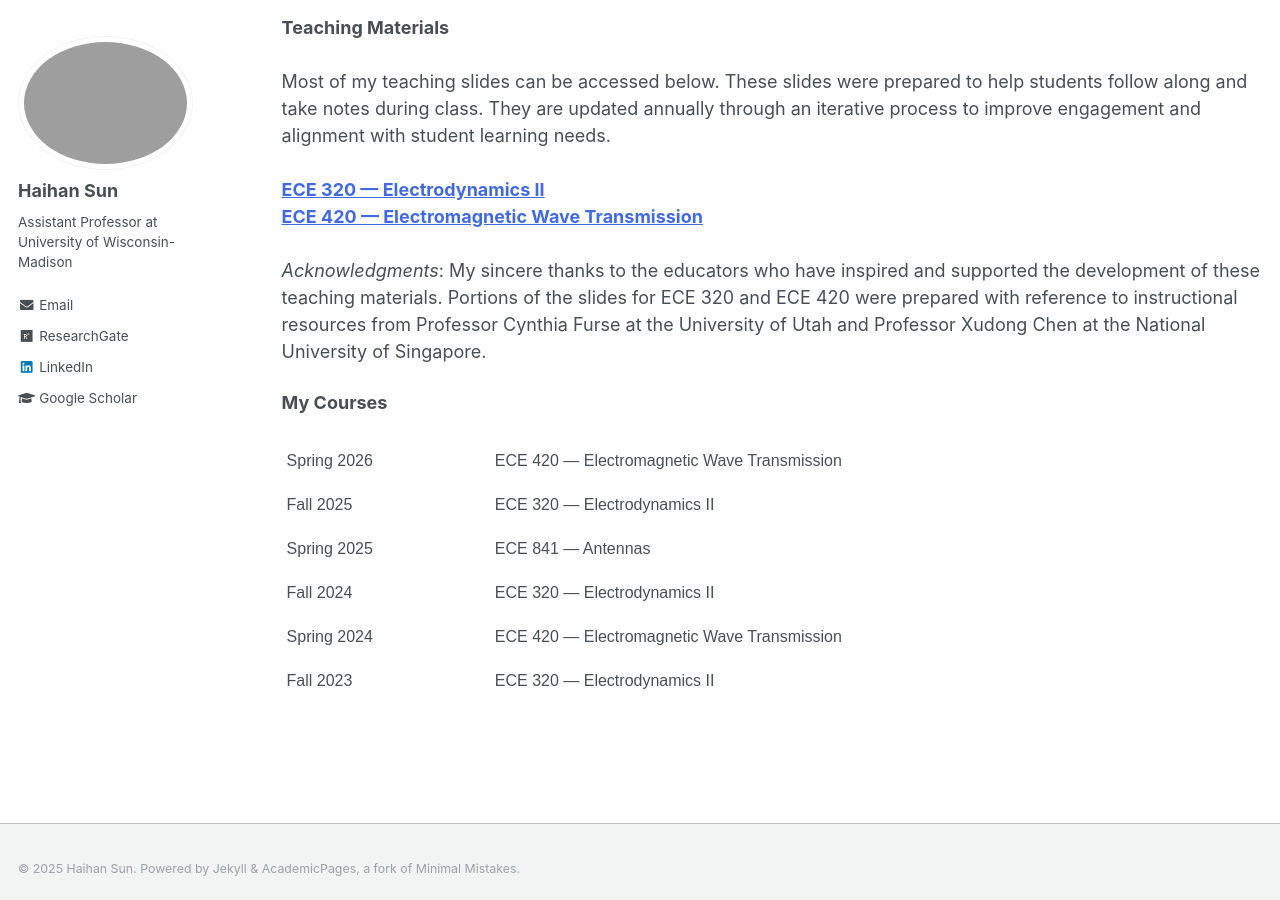
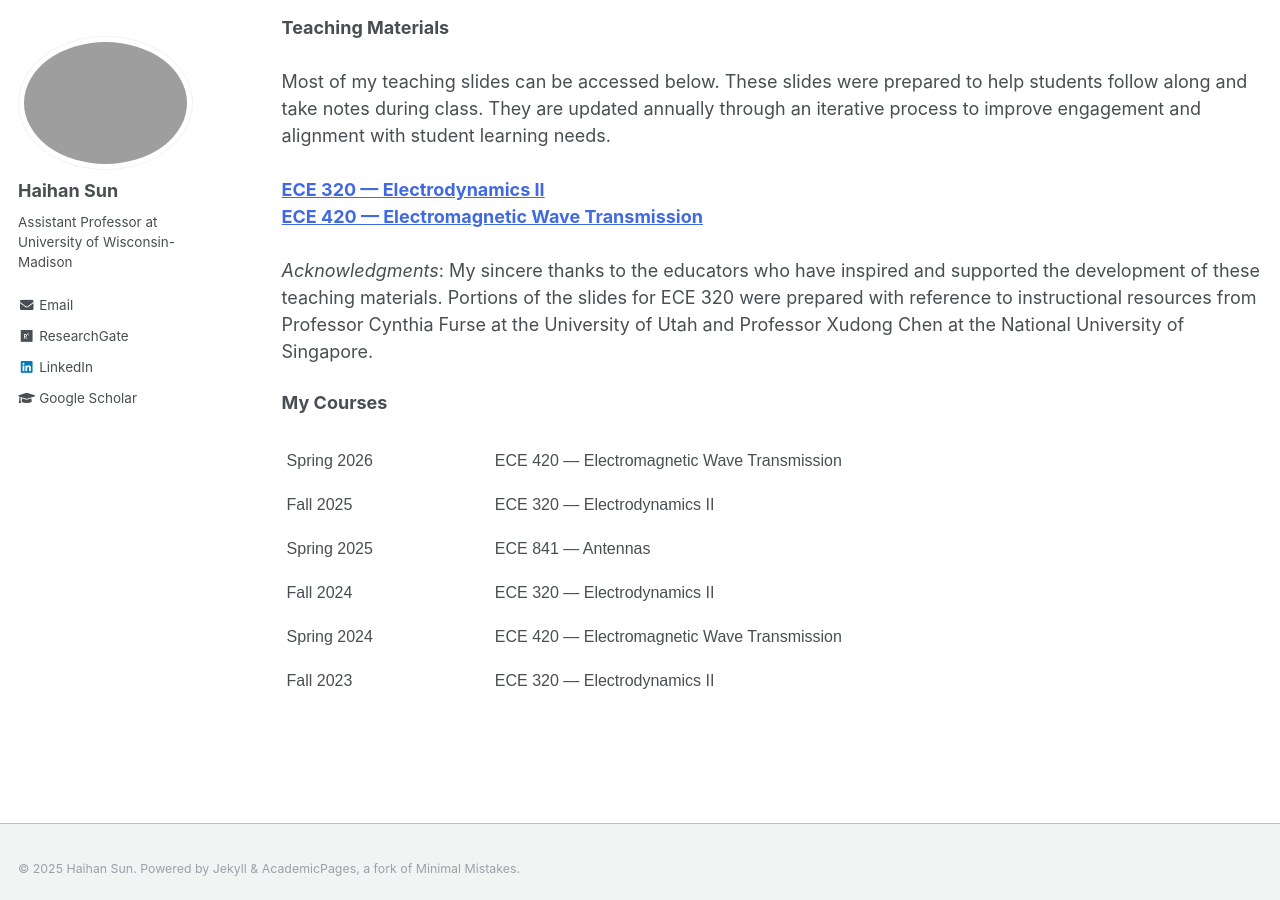
Before and after one commit to Haihan-Sun/Haihan-Sun.github.io, a Jekyll site: the page built from _pages/teaching.html, in a window 1280 px wide and 900 px high, scrolled down 679 px. Built offline with Jekyll 4.4.1, drawn with Linux system fonts in a browser that asks for light colours.

Commit message:
Update teaching.html

```diff
--- a/_pages/teaching.html
+++ b/_pages/teaching.html
@@ -41,7 +41,7 @@ author_profile: true
     <a href="https://drive.google.com/drive/folders/1tIU3hhcC6IfdrOXAf-Zya7cvc3RSjTrz?usp=drive_link" style="color:#4169e1"><strong> ECE 320 — Electrodynamics II </strong></a>  <br>
     <a href="https://drive.google.com/drive/folders/1drPmlSFfFXyspW89zC9R2kuGJb41iGqN?usp=drive_link" style="color:#4169e1"><strong> ECE 420 — Electromagnetic Wave Transmission </strong></a>  <br>
    <br>
-    <i>Acknowledgments</i>: My sincere thanks to the educators who have inspired and supported the development of these teaching materials. Portions of the slides for ECE 320 and ECE 420 were prepared with reference to instructional resources from Professor Cynthia Furse at the University of Utah and Professor Xudong Chen at the National University of Singapore.  <br>
+    <i>Acknowledgments</i>: My sincere thanks to the educators who have inspired and supported the development of these teaching materials. Portions of the slides for ECE 320 were prepared with reference to instructional resources from Professor Cynthia Furse at the University of Utah and Professor Xudong Chen at the National University of Singapore.  <br>
 
   </p>
 
```
